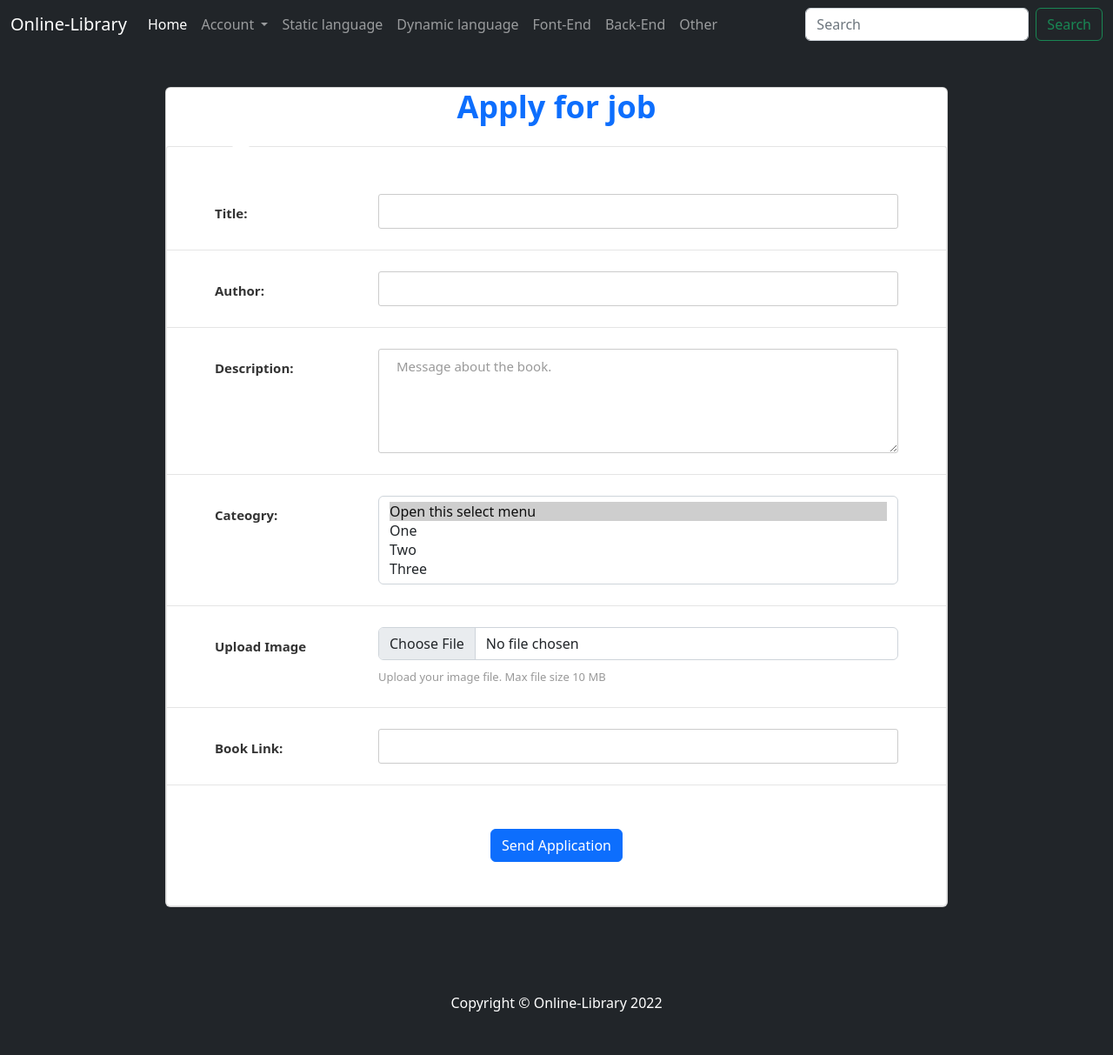
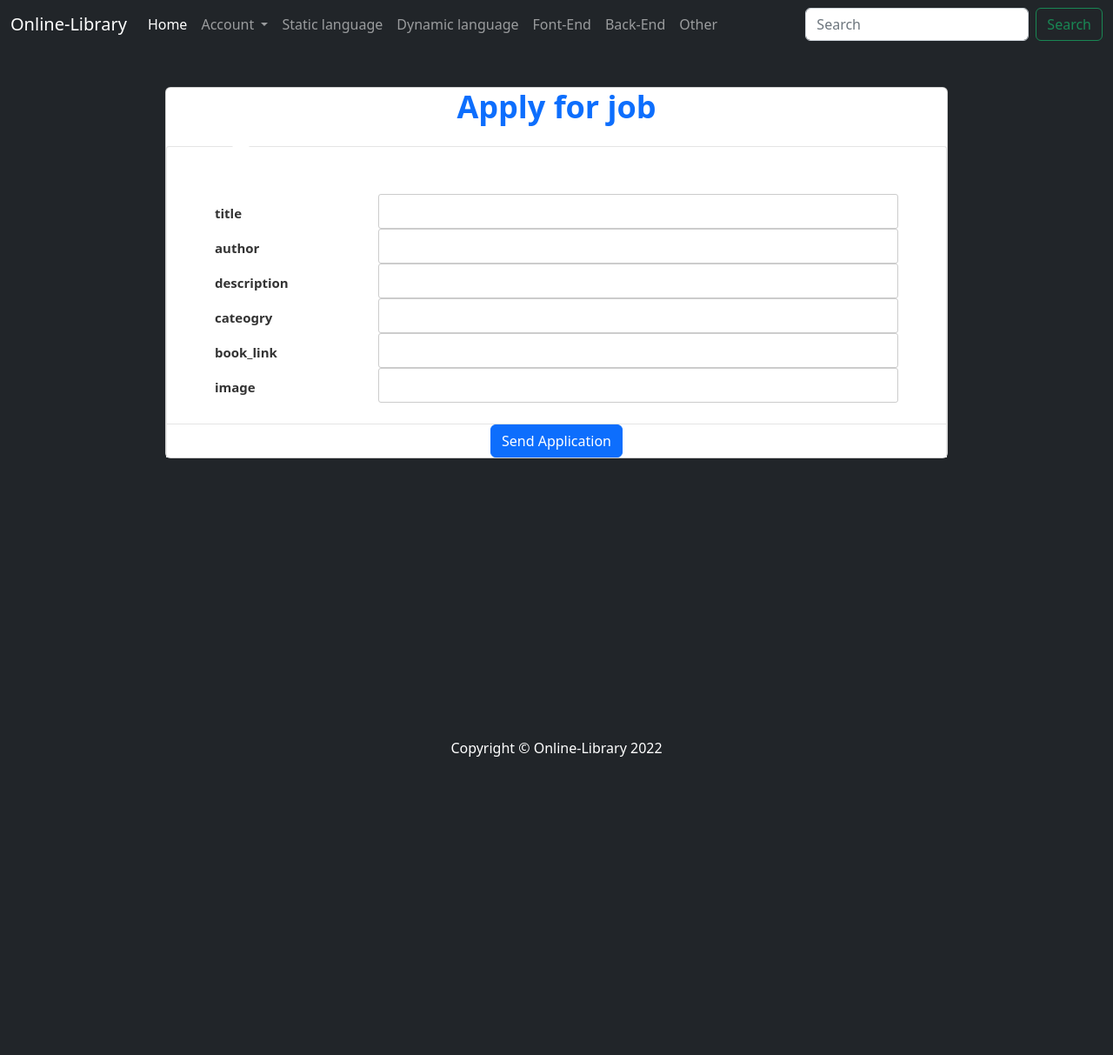
Before and after one commit to winlintun/Online-Library, a Django app: page /upload-form/ in a window 1280 px wide. Shown: the whole page at 87% size. After the commit the page ends 870 px from the top, so only its background shows below. Run offline with Django 4.2, Linux system fonts and the light colour scheme; some libraries are stand-ins or nearby versions.

Commit message:
create form and not fix html template

```diff
--- /dev/null
+++ b/onlinebooks/forms.py
@@ -0,0 +1,18 @@
+from django.forms import ModelForm
+from .models import Book, Category
+from django import forms
+
+
+# class BookForm(ModelForm):
+# 	class Meta:
+# 		model = Book
+# 		fields = ['title', 'author', 'description', 'book_link', 'image' ]
+
+
+class BookForm(forms.Form):
+	title = forms.CharField(max_length=200, required=True)
+	author = forms.CharField(max_length=200, required=False)
+	description = forms.CharField(widget=forms.Textarea)
+	cateogry = forms.ModelMultipleChoiceField(queryset=Category.objects.all())
+	book_link = forms.CharField(max_length=200, required=True)
+	image = forms.FileField()
--- a/onlinebooks/urls.py
+++ b/onlinebooks/urls.py
@@ -12,7 +12,8 @@ urlpatterns = [
 	path('register/', views.UserRegister, name="register"),
 	path('login/', views.UserLogin, name="login"),
 	path('logout/', views.UserLogout, name="logout"),
-	path('upload-form/', views.upload_form, name="upload"),
+	path('upload-form/', views.content_form, name="upload"),
+	#path('<int:pk>/upload-form/', views.content_form, name="upload"),
 ]
 
 urlpatterns += static(settings.MEDIA_URL, document_root=settings.MEDIA_ROOT)
--- a/onlinebooks/views.py
+++ b/onlinebooks/views.py
@@ -4,6 +4,7 @@ from .models import Book, Category
 from django.contrib.auth.models import User
 from django.contrib.auth import login, logout, authenticate
 from django.contrib import messages
+from .forms import BookForm
 
 
 def home(request):
@@ -69,6 +70,28 @@ def UserLogout(request):
 	return redirect("onlinebooks:home")
 
 
-def upload_form(request):
 
-	return render(request, 'onlinebooks/upload-form.html')
+def content_form(request):
+#def content_form(request, pk):
+
+	#user = User.objects.get(id=pk)
+	#print(user)
+	if request.method == 'POST':
+		#form = BookForm(request.POST, instance=user)
+		form = BookForm(request.POST)
+		if form.is_valid():
+			user_form = form.save(commit=False)
+			title = form.cleaned_data.get('title')
+			author = form.cleaned_data.get('author')
+			cateogry = form.cleaned_data.get('cateogry')
+			book_link = form.cleaned_data.get('book_link')
+			image = form.cleaned_data.get('image')
+
+			form.save()
+			return redirect("onlinebooks:home")
+	else:
+		form = BookForm()
+
+	context = {"form": form}
+
+	return render(request, 'onlinebooks/upload-form.html', context)
--- a/templates/base.html
+++ b/templates/base.html
@@ -98,7 +98,7 @@
                   </li>
                   {% if user.is_authenticated %}
                   <li class="nav-item">
-                    <a class="nav-link" href="{% url 'onlinebooks:upload' %}">Upload</a>
+                    <a class="nav-link" href="#">Upload</a>
                   </li>
                   {% endif %}
                   <li class="nav-item">
--- a/templates/onlinebooks/upload-form.html
+++ b/templates/onlinebooks/upload-form.html
@@ -9,6 +9,39 @@
             </div>
             <div class="card-body">
                 <form method="POST">
+                    {% csrf_token %}
+                    <div class="form-row">
+                        {% for book in form %}
+                        <div class="name">{{ book.name }}</div>
+                        <div class="value">
+                            <input class="input--style-6" type="text" name="title">
+                        </div>
+                        {% endfor %}
+                    </div>
+                    <div class="text-center">
+                        <button class="btn btn--radius-2 text-center btn-primary" type="submit">Send Application</button>
+                    </div>
+                </form>
+            </div>
+
+        </div>
+    </div>
+</div>
+
+
+{% endblock %}
+
+<!--
+
+<div class="page-wrapper bg-dark p-t-100 p-b-50">
+    <div class="wrapper wrapper--w900">
+        <div class="card card-6">
+            <div class="card-heading">
+                <h2 class="title text-primary text-center">Apply for job</h2>
+            </div>
+            <div class="card-body">
+                <form method="POST">
+                    {% csrf_token %}
                     <div class="form-row">
                         <div class="name">Title:</div>
                         <div class="value">
@@ -32,7 +65,7 @@
                     <div class="form-row">
                       <div class="name">Cateogry:</div>
                       <div class="value">
-                            <select class="form-select" multiple aria-label="multiple select example" required>
+                        <select class="form-select" name="multselect" multiple aria-label="multiple select example" required>
                           <option selected>Open this select menu</option>
                           <option value="1">One</option>
                           <option value="2">Two</option>
@@ -52,60 +85,16 @@
                     <div class="form-row">
                         <div class="name">Book Link:</div>
                         <div class="value">
-                                <input class="input--style-6" type="text" name="author">
+                            <input class="input--style-6" type="text" name="book_link">
                         </div>
                     </div>
+                    <div class="text-center">
+                        <button class="btn btn--radius-2 text-center btn-primary" type="submit">Send Application</button>
+                    </div>
                 </form>
-                </div>
-                <div class="card-footer text-center">
-                    <button class="btn btn--radius-2 btn-primary" type="submit">Send Application</button>
             </div>
         </div>
     </div>
 </div>
 
-
-{% endblock %}
-
-<!--
-
-<form class="row g-3 me-md-5 ms-md-5 mt-5">
-  <div class="modal-header p-5 pb-4 border-bottom-0">
-        <h2 class="fw-bold mb-0">Upload File</h2>
-        <button type="button" class="btn-close" data-bs-dismiss="modal" aria-label="Close"></button>
-  </div>
-    {% csrf_token %}
-      <div class="form-floating mb-3">
-        <input type="text" name="title" class="form-control rounded-3" id="floatingInput" placeholder="Title" required>
-        <label for="floatingInput">Title</label>
-      </div>
-      <div class="form-floating mb-3">
-        <input type="text" name="author" class="form-control rounded-3" id="floatingInput" placeholder="Author">
-        <label for="floatingInput">Author</label>
-      </div>
-      <div class="mb-3">
-          <label for="exampleFormControlTextarea1" class="form-label">Description</label>
-          <textarea name="description" class="form-control" id="exampleFormControlTextarea1" rows="3" required></textarea>
-      </div>
-      <select class="form-select" multiple aria-label="multiple select example" required>
-          <option selected>Open this select menu</option>
-          <option value="1">One</option>
-          <option value="2">Two</option>
-          <option value="3">Three</option>
-      </select>
-      <div class="form-floating">
-        <input type="text" name="book_link" class="form-control rounded-3" id="floatingInput" placeholder="book link">
-        <label for="floatingInput">Book Link</label>
-      </div>
-      <div class="mb-3">
-          <label for="formFile" class="form-label">or upload file</label>
-          <input class="form-control" name="file" type="file" id="formFile">
-      </div>
-      <div class="mb-3">
-          <label for="formFile" class="form-label">select image</label>
-          <input class="form-control" name="image" type="file" id="formFile" accept="image/*" required>
-      </div>
-      <button class="w-100 mb-2 mt-3 btn btn-lg rounded-3 btn-primary" type="submit">Finish</button>
-      <hr class="my-4">
-</form>
  -->
```
Also changed, not shown: db.sqlite3. Lines whose indentation alone changed are shown as unchanged.
